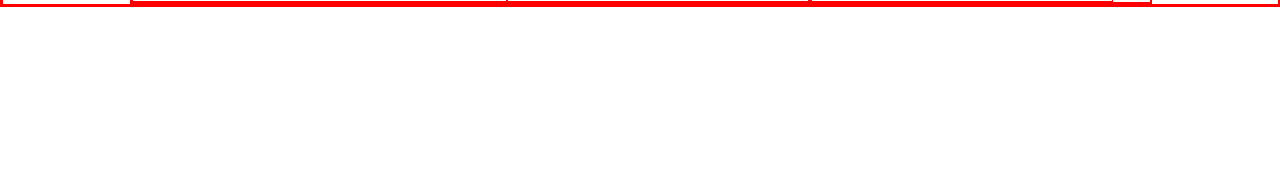
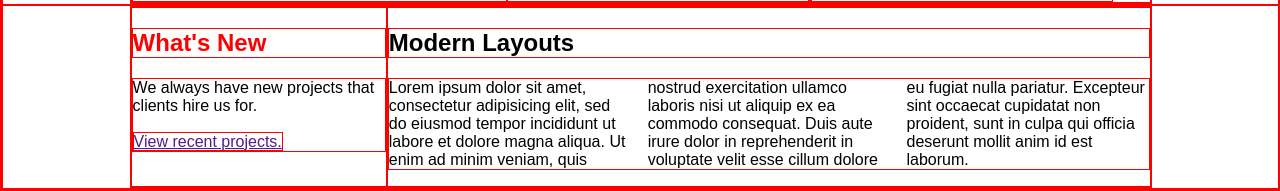
Before and after one commit to dwegrzen/designco, a plain HTML site: page index.html in a window 1280 px wide. Shown: the part 755-946 px from the top of the page. Before the commit the page ends 800 px from the top, so only its background shows below. Drawn offline with Linux system fonts and the light colour scheme.

Commit message:
completed full page, not formatted correctly completely yet

```diff
--- a/CSS/main.css
+++ b/CSS/main.css
@@ -70,6 +70,7 @@ display: flex;
   display: flex;
   flex:2;
   flex-wrap: wrap;
+  justify-content: center;
 }
 .leftT{
   flex:2;
@@ -85,3 +86,29 @@ display: flex;
   flex:1;
   flex-wrap: wrap;
 }
+
+.footermaster{
+  display:flex;
+  width:100%;
+  justify-content: center;
+
+}
+.footercontainer{
+  width:80%;
+  display:flex;
+
+}
+.footer1{
+  flex:1;
+}
+
+.footer1 h2{
+  color:red;
+}
+.footer2{
+  flex:3;
+}
+
+.footer2 p{
+  column-count: 3;
+}
--- a/index.html
+++ b/index.html
@@ -57,4 +57,17 @@
       </div>
     </div>
   </div>
+  <div class="footermaster">
+    <div class="footercontainer">
+      <div class="footer1">
+        <h2>What's New</h2>
+        <p>We always have new projects that clients hire us for.
+          <br><br>
+          <a href>View recent projects.</a></p>
+      </div>
+      <div class="footer2">
+        <h2>Modern Layouts</h2>
+        <p>Lorem ipsum dolor sit amet, consectetur adipisicing elit, sed do eiusmod tempor incididunt ut labore et dolore magna aliqua. Ut enim ad minim veniam, quis nostrud exercitation ullamco laboris nisi ut aliquip ex ea commodo consequat. Duis aute irure dolor in reprehenderit in voluptate velit esse cillum dolore eu fugiat nulla pariatur. Excepteur sint occaecat cupidatat non proident, sunt in culpa qui officia deserunt mollit anim id est laborum.</p>
+      </div>
+    </div>
 </body>
```
